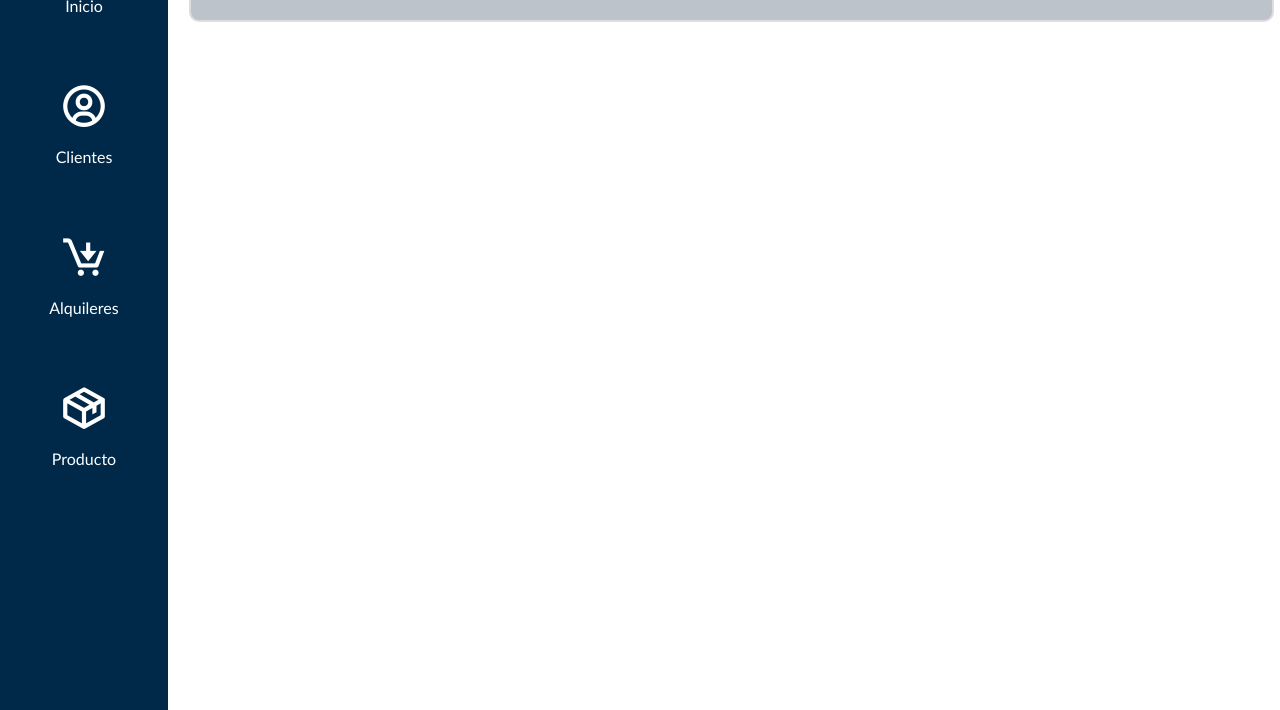
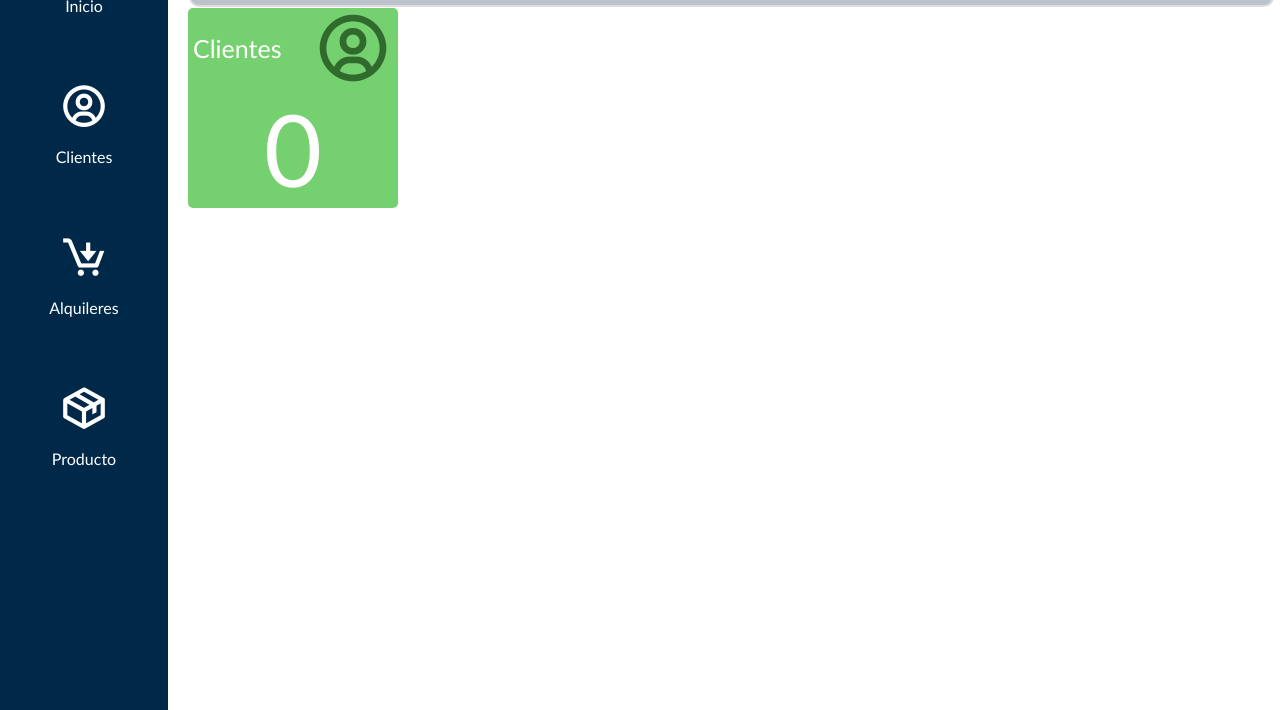
Before and after one commit to AlexisBazila/Carrito, a plain HTML site: page index.html in a window 1280 px wide. Shown: the part 218-928 px from the top of the page. Drawn offline with nearby package versions, Linux system fonts and the light colour scheme.

Commit message:
Dashcoard en index

```diff
--- a/css/style.css
+++ b/css/style.css
@@ -309,3 +309,33 @@ header {
 .headerDataContent i{
   font-size: 50px;
 }
+
+/* DASHBOARD */
+.cusIndicator{
+  background-color: #75D170;
+  height: 200px;
+  width: 200px;
+  border-radius: 5px;
+  padding: 0 5px 0px 5px;
+  text-align: center;
+}
+.cusIndicator i{
+  color: #306A2D;
+  font-size: 80px;
+}
+
+.indicatorNumber{
+  color: #FFFFFF;
+  font-size: 100px;
+  margin: 0;
+}
+
+.cusIndicator div p{
+  color: #FFFFFF;
+  font-size: 25px;
+}
+.indicatorTitle{
+  display: flex;
+  justify-content: space-between;
+  align-items: center;
+}
--- a/index.html
+++ b/index.html
@@ -26,13 +26,23 @@
         </nav>
         <div class="data-content">
           <div class="headerDataContent">
-            <h2> <- Dirijase a la pagina de clientes</h2>
-              <h1><i class='bx bxs-traffic-barrier'></i>PAGINA EN CONSTRUCCION<i class='bx bxs-traffic-barrier'></i></h1>
+              <h1>DASHBOARD</h1>
+            </div>
+            <div class="dashboard">
+              <div class="cusIndicator">
+                <div class="indicatorTitle">
+                  <p>Clientes</p>
+                  <i class='bx bx-user-circle'></i>
+                </div>
+                  <p id="countCus" class="indicatorNumber">0</p>
+                </div>
+
+              </div>
             </div>
         </div>
 
       </div>
     </main>
-    <script src=" " defer></script>
+    <script src="./js/index.js" defer></script>
   </body>
 </html>
--- /dev/null
+++ b/js/index.js
@@ -0,0 +1,7 @@
+let Customers = new Array();
+if (localStorage.getItem("Customers")) {
+  Customers = JSON.parse(localStorage.getItem("Customers"));
+}
+
+let countCus = document.getElementById("countCus");
+countCus.innerHTML=`${Customers.length}`
```
